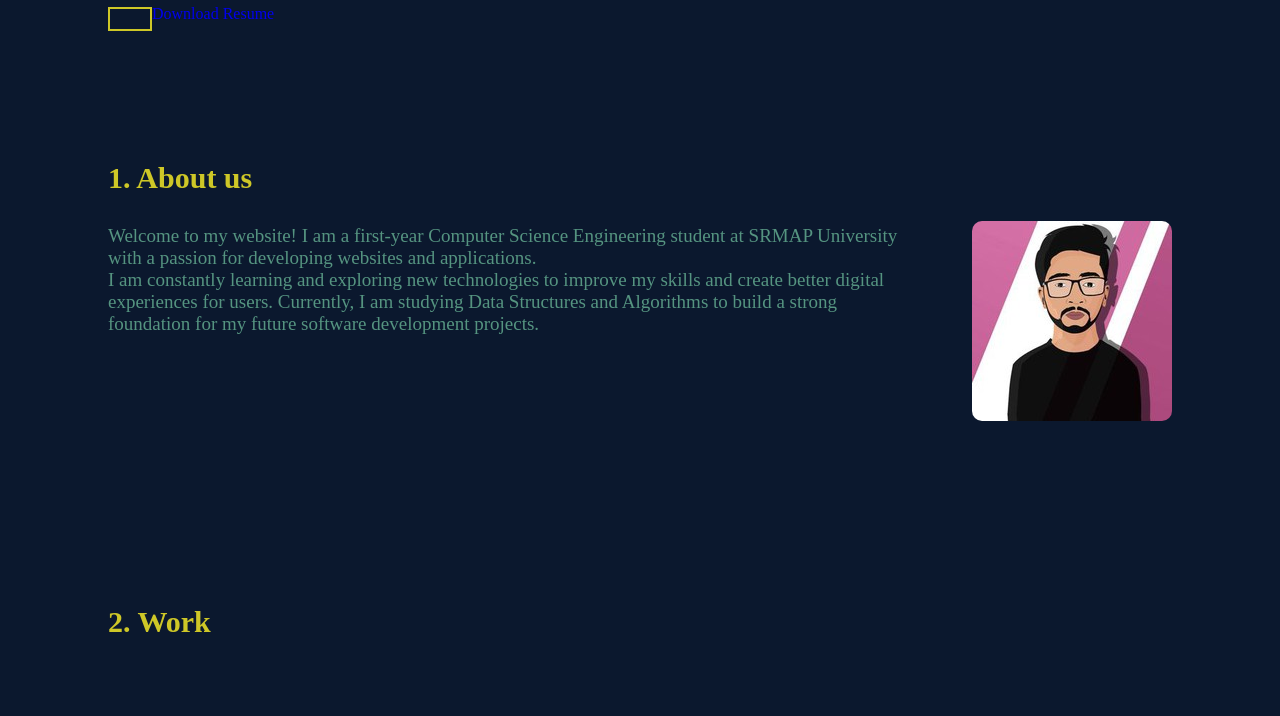
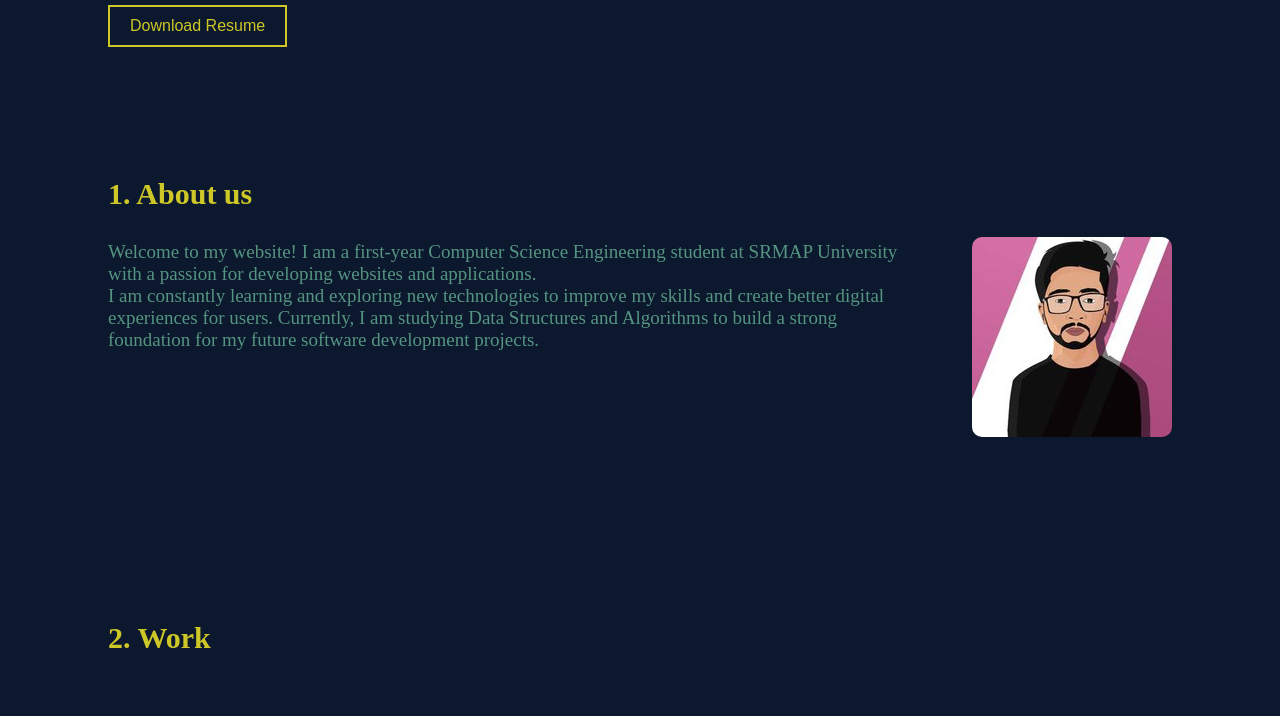
Before and after one commit to sushilpandeyy/Portfolio, a plain HTML site: page index.html in a window 1280 px wide. Shown: the part 562-1278 px from the top of the page. Drawn offline with Linux system fonts and the light colour scheme.

Commit message:
Button Bug Fixed

```diff
--- a/LP04.css
+++ b/LP04.css
@@ -282,3 +282,6 @@ padding-left: 10px;
 .icon_logo{
     width: 40px;
 }
+a{
+    color: #CEC727;
+}
--- a/index.html
+++ b/index.html
@@ -41,7 +41,7 @@
                 <a href="https://www.instagram.com/contactsushil/"><img src="img/icons8-instagram-old.svg"></a>
                 </div>
                 <br>
-                <a href="https://drive.google.com/file/d/1UI_J4_R2tWzda2afkuRBQdes8NXUJmFf/view?usp=sharing"><button type="button" class="outline-button" ></button>Download Resume</button></a>
+                <button type="button" class="outline-button" ><a href="https://drive.google.com/file/d/1UI_J4_R2tWzda2afkuRBQdes8NXUJmFf/view?usp=sharing">Download Resume</a></button>
             </div>
 
             <div class="aboutus" id="about">
```
